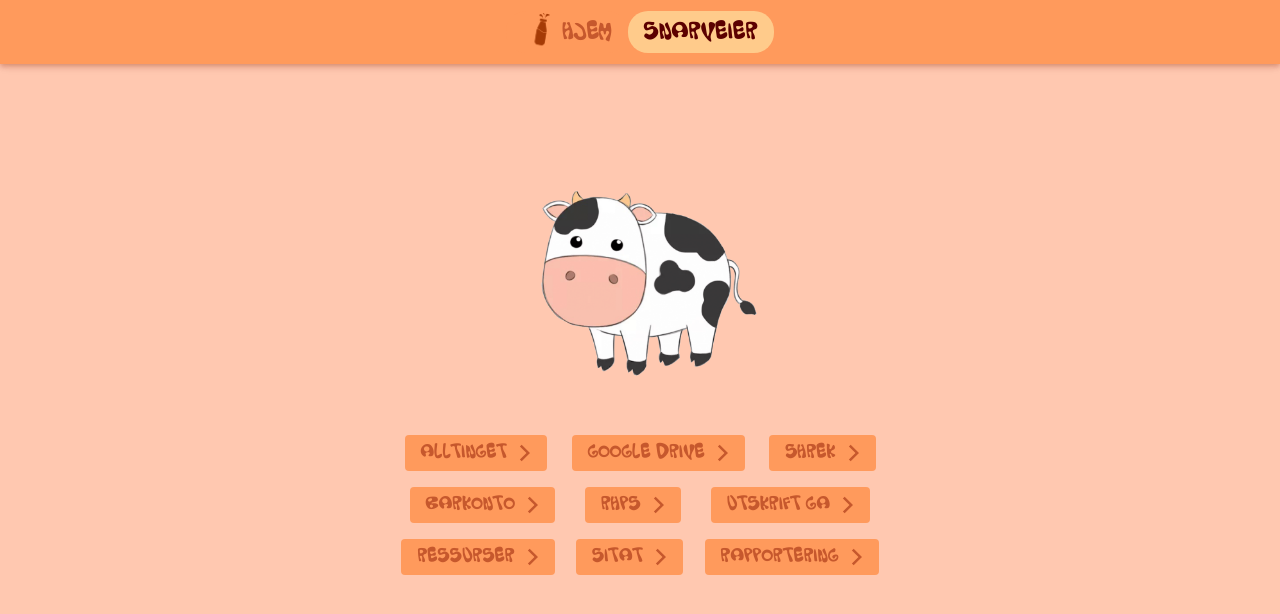
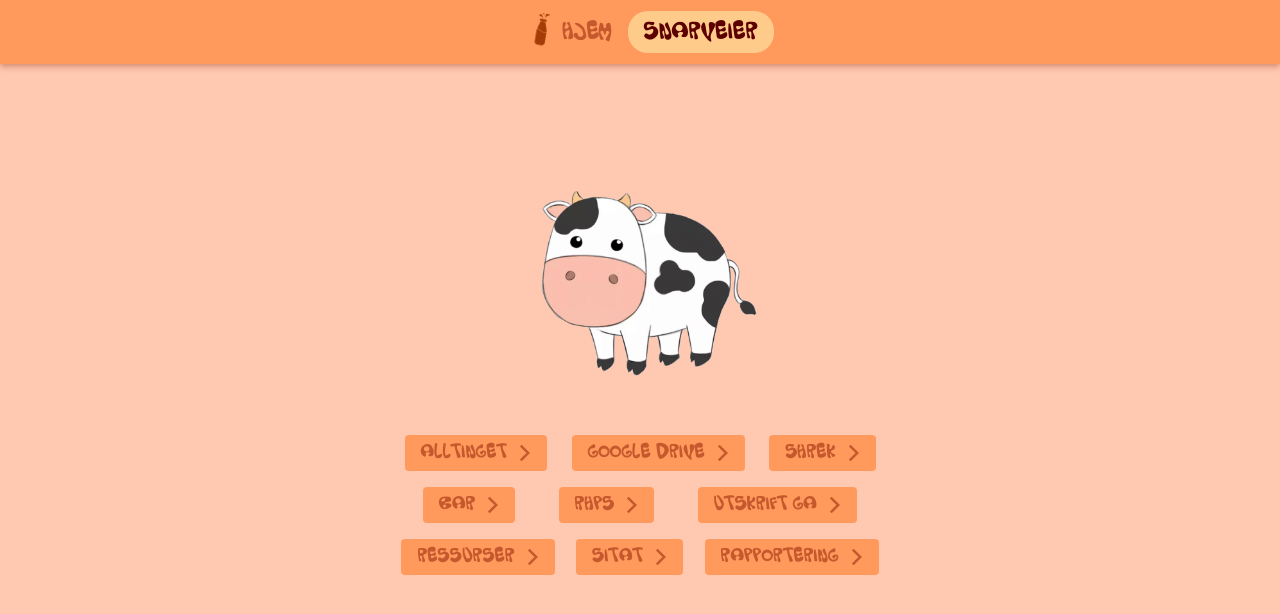
Before and after one commit to vegardinho/schmelk.no, a React (Create React App) app: page /snarveier in a window 1280 px wide. Shown: the top 614 px of the page. Built offline with nearby package versions, Linux system fonts and the light colour scheme.

Commit message:
Minor changes

```diff
--- a/src/content/snarveier.js
+++ b/src/content/snarveier.js
@@ -21,7 +21,7 @@ const snarveier = [
     external: true,
   },
   {
-    text: 'Barkonto',
+    text: 'Bar',
     path: {
       pathname: 'http://frank.riple.se',
     },
```
